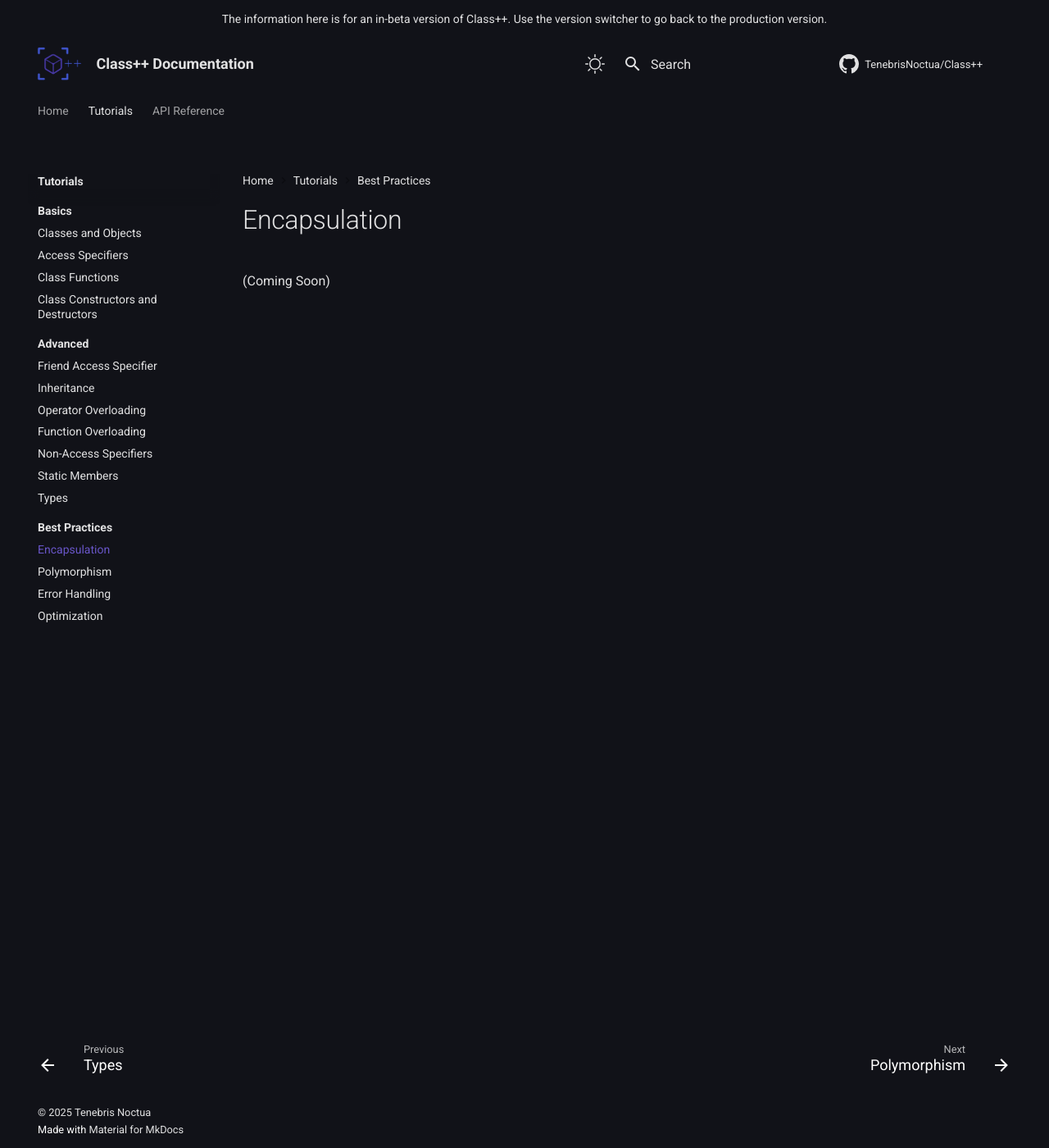
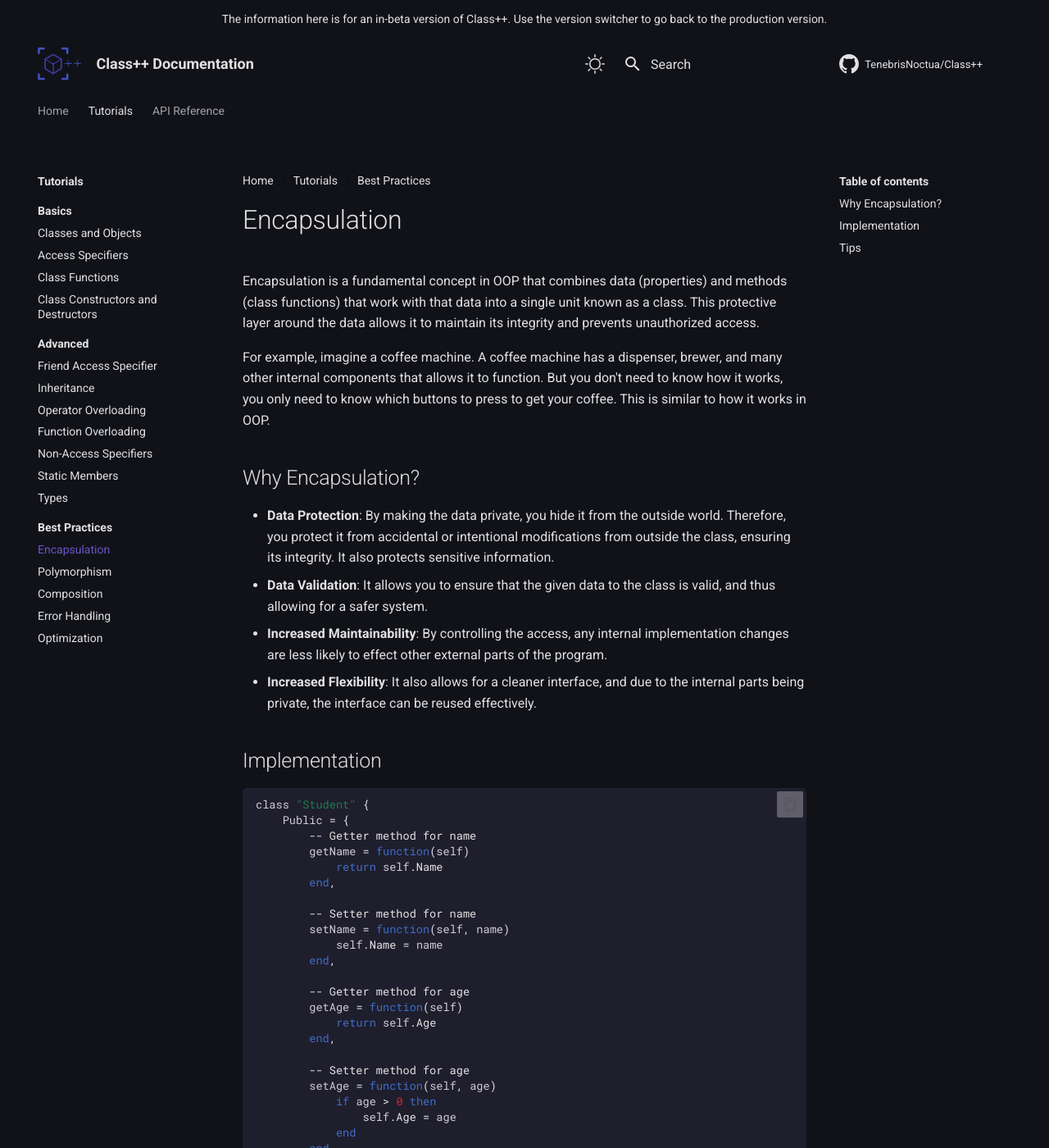
Before and after one commit to TenebrisNoctua/ClassPP, an MkDocs documentation site: the page built from docs/tutorials/best-practices/encapsulation.md, in a window 1280 px wide and 1400 px high. Shown: the whole window at 82% size. Built offline with MkDocs 1.6.1 and Material for MkDocs 9.7.7, drawn with Linux system fonts in a browser that asks for light colours; comment, search, counter and statistics services are not loaded; the version menu is left out; some of the changed text lies outside the part shown.

Commit message:
Update the Documentation

````diff
--- a/docs/tutorials/best-practices/encapsulation.md
+++ b/docs/tutorials/best-practices/encapsulation.md
@@ -1,2 +1,55 @@
 # Encapsulation
-(Coming Soon)
+
+Encapsulation is a fundamental concept in OOP that combines data (properties) and methods (class functions) that work with that data into a single unit known as a class. This protective layer around the data allows it to maintain its integrity and prevents unauthorized access.
+
+For example, imagine a coffee machine. A coffee machine has a dispenser, brewer, and many other internal components that allows it to function. But you don't need to know how it works, you only need to know which buttons to press to get your coffee. This is similar to how it works in OOP.
+
+## Why Encapsulation?
+
+* **Data Protection**: By making the data private, you hide it from the outside world. Therefore, you protect it from accidental or intentional modifications from outside the class, ensuring its integrity. It also protects sensitive information.
+* **Data Validation**: It allows you to ensure that the given data to the class is valid, and thus allowing for a safer system.
+* **Increased Maintainability**: By controlling the access, any internal implementation changes are less likely to effect other external parts of the program.
+* **Increased Flexibility**: It also allows for a cleaner interface, and due to the internal parts being private, the interface can be reused effectively.
+
+## Implementation
+
+```lua
+class "Student" {
+    Public = {
+        -- Getter method for name
+        getName = function(self)
+            return self.Name
+        end,
+
+        -- Setter method for name
+        setName = function(self, name)
+            self.Name = name
+        end,
+
+        -- Getter method for age
+        getAge = function(self)
+            return self.Age
+        end,
+
+        -- Setter method for age
+        setAge = function(self, age)
+            if age > 0 then
+                self.Age = age
+            end
+        end
+    },
+
+    Private = {
+        Name = "",
+        Age = 0
+    }
+}
+```
+
+In the example above, the `Student` class has private members called "Name" and "Age". The setter for the member "Age" includes a basic validation check. Using these getter and setter methods, we are able to access the values for these members.
+
+## Tips
+
+If you want to implement encapsulation, make sure all the important data are set as private, to protect them from external modification.
+Using getter and setter methods for that data will allow for a much safer experience while allowing flexibility in changing the internal implementation. Like in the example on the previous section, also implementing validation checks will greatly improve data integrity.
+Encapsulation also allows for many class types, such as Singletons.
--- a/mkdocs.yml
+++ b/mkdocs.yml
@@ -86,6 +86,7 @@ nav:
     - Best Practices:
       - tutorials/best-practices/encapsulation.md
       - tutorials/best-practices/polymorphism.md
+      - tutorials/best-practices/composition.md
       - tutorials/best-practices/errorHandling.md
       - tutorials/best-practices/optimization.md
   - API Reference:
````
Also changed, not shown: docs/tutorials/best-practices/composition.md (added, +5 -0 lines).
